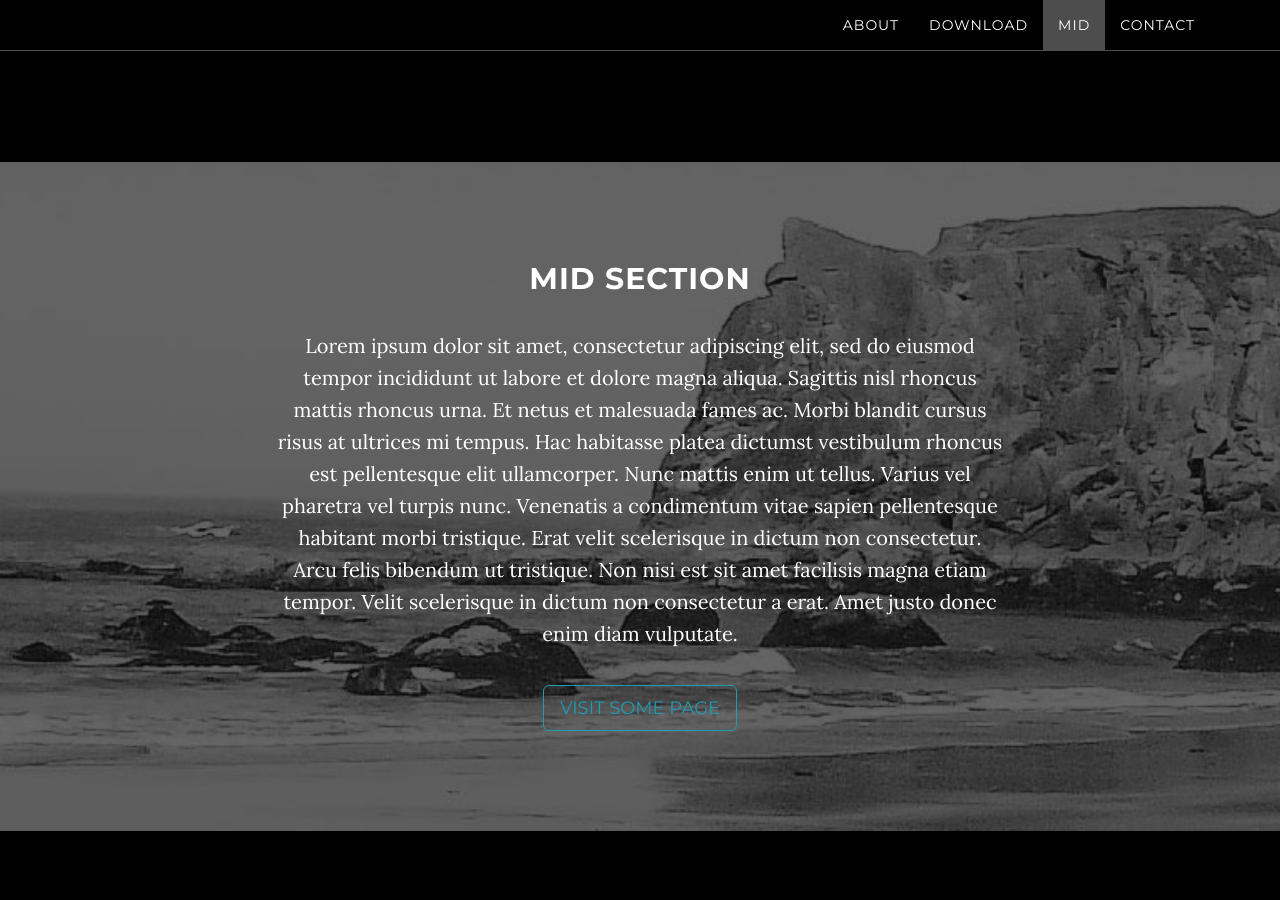
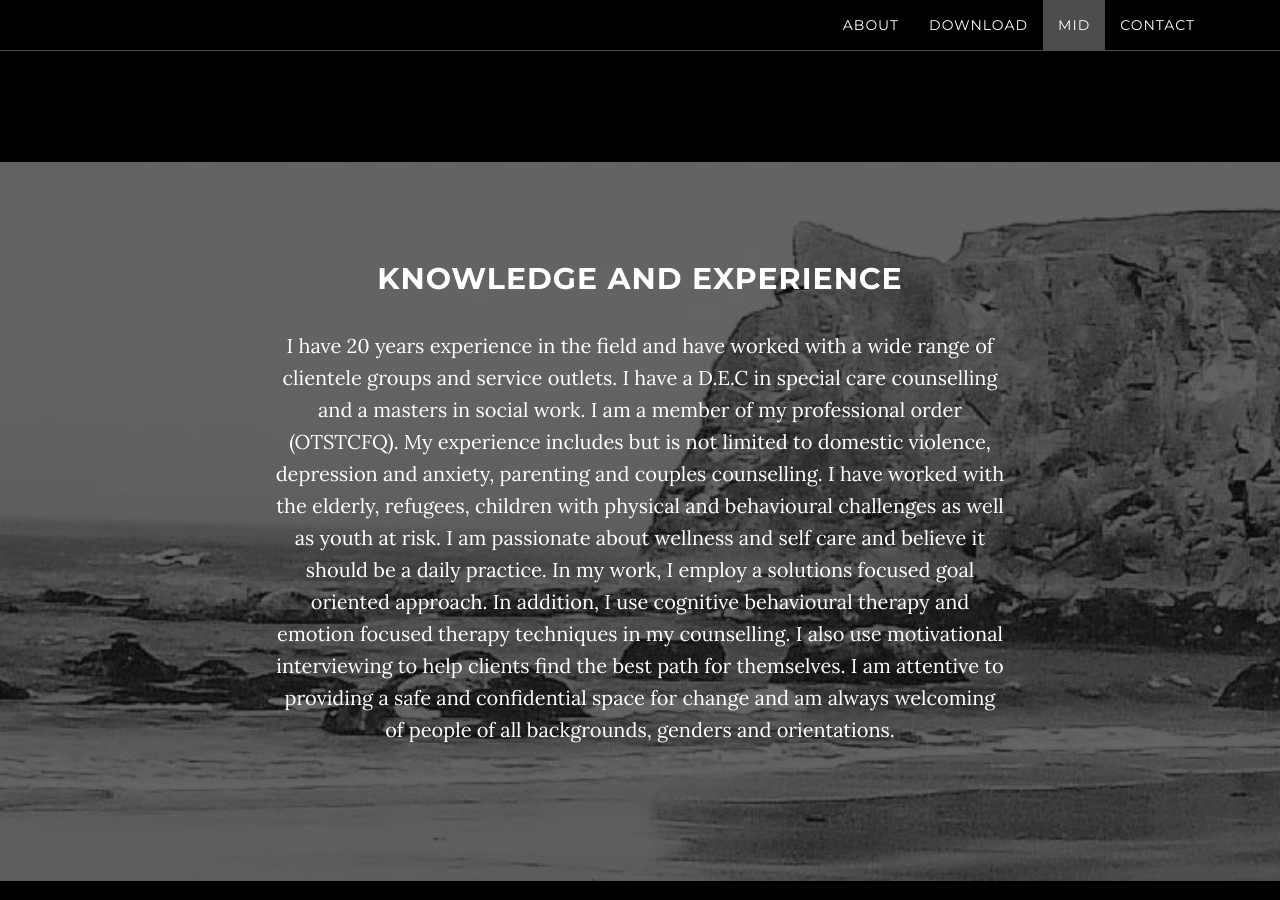
Before and after one commit to iamreadyforchange/iamreadyforchange.github.io, a Jekyll site: the page built from index.html, in a window 1280 px wide and 900 px high, scrolled down 1657 px. Built offline with Jekyll 4.4.1, drawn with Linux system fonts in a browser that asks for light colours.

Commit message:
Updated midsection.

```diff
--- a/_includes/midsection.html
+++ b/_includes/midsection.html
@@ -3,9 +3,11 @@
       <div class="mid-section">
           <div class="container">
               <div class="col-lg-8 col-lg-offset-2">
-                  <h2>Mid Section</h2>
-                  <p>Lorem ipsum dolor sit amet, consectetur adipiscing elit, sed do eiusmod tempor incididunt ut labore et dolore magna aliqua. Sagittis nisl rhoncus mattis rhoncus urna. Et netus et malesuada fames ac. Morbi blandit cursus risus at ultrices mi tempus. Hac habitasse platea dictumst vestibulum rhoncus est pellentesque elit ullamcorper. Nunc mattis enim ut tellus. Varius vel pharetra vel turpis nunc. Venenatis a condimentum vitae sapien pellentesque habitant morbi tristique. Erat velit scelerisque in dictum non consectetur. Arcu felis bibendum ut tristique. Non nisi est sit amet facilisis magna etiam tempor. Velit scelerisque in dictum non consectetur a erat. Amet justo donec enim diam vulputate.</p>
-                  <a href="http://startbootstrap.com/template-overviews/grayscale/" class="btn btn-default btn-lg">Visit Some Page</a>
+                  <h2>Knowledge and Experience</h2>
+                  <p>I have 20 years experience in the field and have worked with a wide range of clientele groups and service outlets. I have a D.E.C  in special care counselling and a masters in social work. I am a member of my professional order (OTSTCFQ).
+                    My experience includes but is not limited to domestic violence, depression and anxiety, parenting and couples counselling. I have worked with the elderly, refugees, children with physical and behavioural challenges as well as youth at risk.
+                    I am passionate about wellness and self care and believe it should be a daily practice. In my work, I employ a solutions focused goal oriented approach. In addition, I use cognitive behavioural therapy and emotion focused therapy techniques in my counselling. I also use motivational interviewing to help clients find the best path for themselves. I am attentive to providing a safe and confidential space for change and am always welcoming of people of all backgrounds, genders and orientations. </p>
+                  <!-- <a href="http://startbootstrap.com/template-overviews/grayscale/" class="btn btn-default btn-lg">Visit Some Page</a> -->
               </div>
           </div>
       </div>
```
